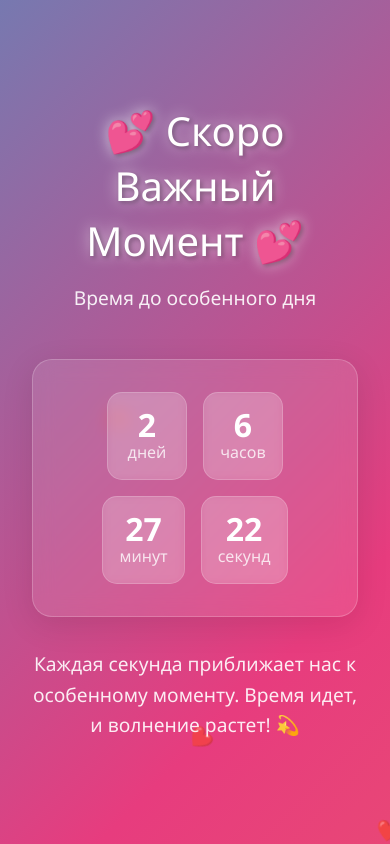
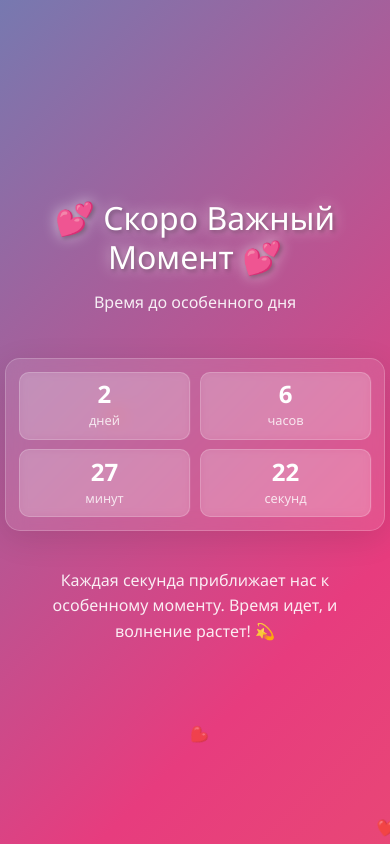
Before and after one commit to Xadoka/romantic-countdown, a website: page index.html in a window 390 px wide. Drawn offline with Linux system fonts and the light colour scheme.

Commit message:
Add files via upload

```diff
--- a/index.html
+++ b/index.html
@@ -3,7 +3,10 @@
 
 <head>
     <meta charset="UTF-8">
-    <meta name="viewport" content="width=device-width, initial-scale=1.0">
+    <meta name="viewport" content="width=device-width, initial-scale=1.0, user-scalable=no, viewport-fit=cover">
+    <meta name="apple-mobile-web-app-capable" content="yes">
+    <meta name="apple-mobile-web-app-status-bar-style" content="black-translucent">
+    <meta name="theme-color" content="#ee7752">
     <title>Наша История Любви</title>
     <style>
         * {
@@ -43,7 +46,9 @@
             color: white;
             z-index: 10;
             position: relative;
-            padding: 2rem;
+            padding: 1rem;
+            max-width: 100%;
+            width: 100%;
         }
 
         .hearts {
@@ -76,11 +81,12 @@
         }
 
         .title {
-            font-size: 3.5rem;
+            font-size: clamp(2rem, 8vw, 3.5rem);
             font-weight: 300;
             margin-bottom: 1rem;
             text-shadow: 2px 2px 4px rgba(0, 0, 0, 0.3);
             animation: glow 2s ease-in-out infinite alternate;
+            line-height: 1.2;
         }
 
         @keyframes glow {
@@ -94,10 +100,11 @@
         }
 
         .subtitle {
-            font-size: 1.5rem;
+            font-size: clamp(1rem, 4vw, 1.5rem);
             font-weight: 200;
-            margin-bottom: 3rem;
+            margin-bottom: 2rem;
             opacity: 0.9;
+            line-height: 1.3;
         }
 
         .countdown-container {
@@ -105,26 +112,35 @@
             backdrop-filter: blur(10px);
             border: 1px solid rgba(255, 255, 255, 0.2);
             border-radius: 20px;
-            padding: 2rem;
-            margin: 2rem 0;
+            padding: 1.5rem;
+            margin: 1.5rem 0;
             box-shadow: 0 8px 32px rgba(0, 0, 0, 0.1);
+            width: 100%;
+            max-width: 500px;
+            margin-left: auto;
+            margin-right: auto;
         }
 
         .countdown {
-            display: flex;
+            display: grid;
+            grid-template-columns: repeat(2, 1fr);
+            gap: 1rem;
             justify-content: center;
-            gap: 2rem;
-            flex-wrap: wrap;
+            max-width: 100%;
         }
 
         .time-unit {
             background: rgba(255, 255, 255, 0.15);
             border-radius: 15px;
-            padding: 1.5rem;
-            min-width: 120px;
+            padding: 1rem;
             backdrop-filter: blur(5px);
             border: 1px solid rgba(255, 255, 255, 0.2);
             transition: transform 0.3s ease;
+            min-height: 80px;
+            display: flex;
+            flex-direction: column;
+            justify-content: center;
+            align-items: center;
         }
 
         .time-unit:hover {
@@ -132,26 +148,27 @@
         }
 
         .time-number {
-            font-size: 3rem;
+            font-size: clamp(1.5rem, 6vw, 2.5rem);
             font-weight: bold;
             display: block;
             line-height: 1;
         }
 
         .time-label {
-            font-size: 1rem;
+            font-size: clamp(0.8rem, 3vw, 1rem);
             opacity: 0.8;
-            margin-top: 0.5rem;
+            margin-top: 0.3rem;
         }
 
         .message {
-            font-size: 1.2rem;
-            margin-top: 2rem;
+            font-size: clamp(1rem, 4vw, 1.2rem);
+            margin-top: 1.5rem;
             opacity: 0.9;
-            max-width: 600px;
+            max-width: 90%;
             margin-left: auto;
             margin-right: auto;
             line-height: 1.6;
+            padding: 0 1rem;
         }
 
         .sparkle {
@@ -176,25 +193,84 @@
         }
 
         @media (max-width: 768px) {
+            body {
+                padding: 0;
+            }
+
+            .container {
+                padding: 0.5rem;
+                min-height: 100vh;
+                display: flex;
+                flex-direction: column;
+                justify-content: center;
+            }
+
+            .countdown {
+                grid-template-columns: repeat(2, 1fr);
+                gap: 0.8rem;
+            }
+
+            .time-unit {
+                padding: 0.8rem;
+                min-height: 70px;
+                border-radius: 12px;
+            }
+
+            .countdown-container {
+                margin: 1rem 0;
+                padding: 1rem;
+                border-radius: 15px;
+            }
+
+            .heart {
+                font-size: 16px;
+            }
+
+            .sparkle {
+                font-size: 10px;
+            }
+        }
+
+        @media (max-width: 480px) {
+            .container {
+                padding: 0.3rem;
+            }
+
+            .countdown {
+                gap: 0.6rem;
+            }
+
+            .time-unit {
+                padding: 0.6rem;
+                min-height: 60px;
+                border-radius: 10px;
+            }
+
+            .countdown-container {
+                padding: 0.8rem;
+                margin: 0.8rem 0;
+            }
+        }
+
+        @media (orientation: landscape) and (max-height: 600px) {
+            .container {
+                padding: 0.5rem;
+            }
+
             .title {
-                font-size: 2.5rem;
+                margin-bottom: 0.5rem;
             }
 
             .subtitle {
-                font-size: 1.2rem;
+                margin-bottom: 1rem;
             }
 
-            .countdown {
-                gap: 1rem;
+            .countdown-container {
+                margin: 1rem 0;
             }
 
-            .time-unit {
-                min-width: 80px;
-                padding: 1rem;
-            }
-
-            .time-number {
-                font-size: 2rem;
+            .message {
+                margin-top: 1rem;
             }
         }
     </style>
```
